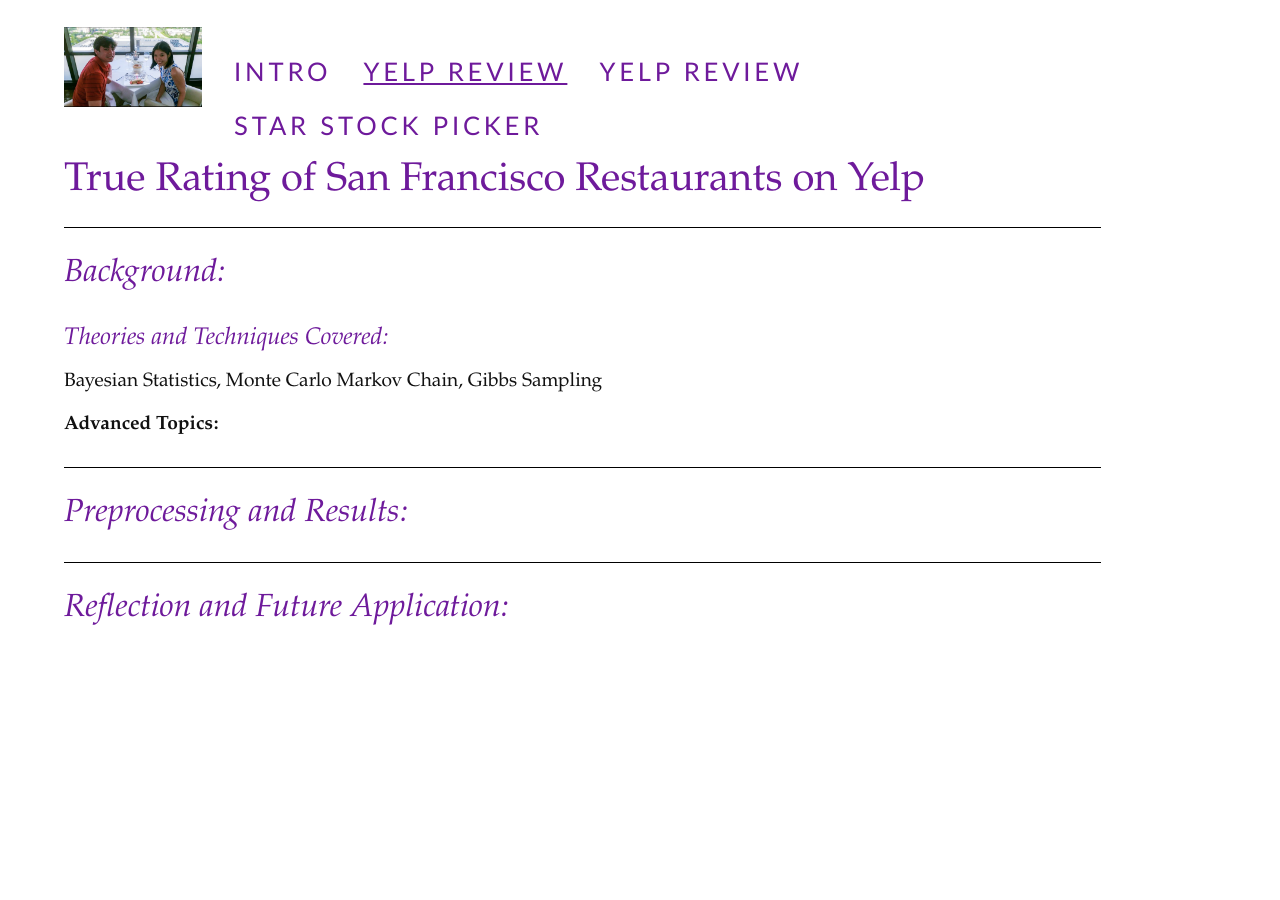
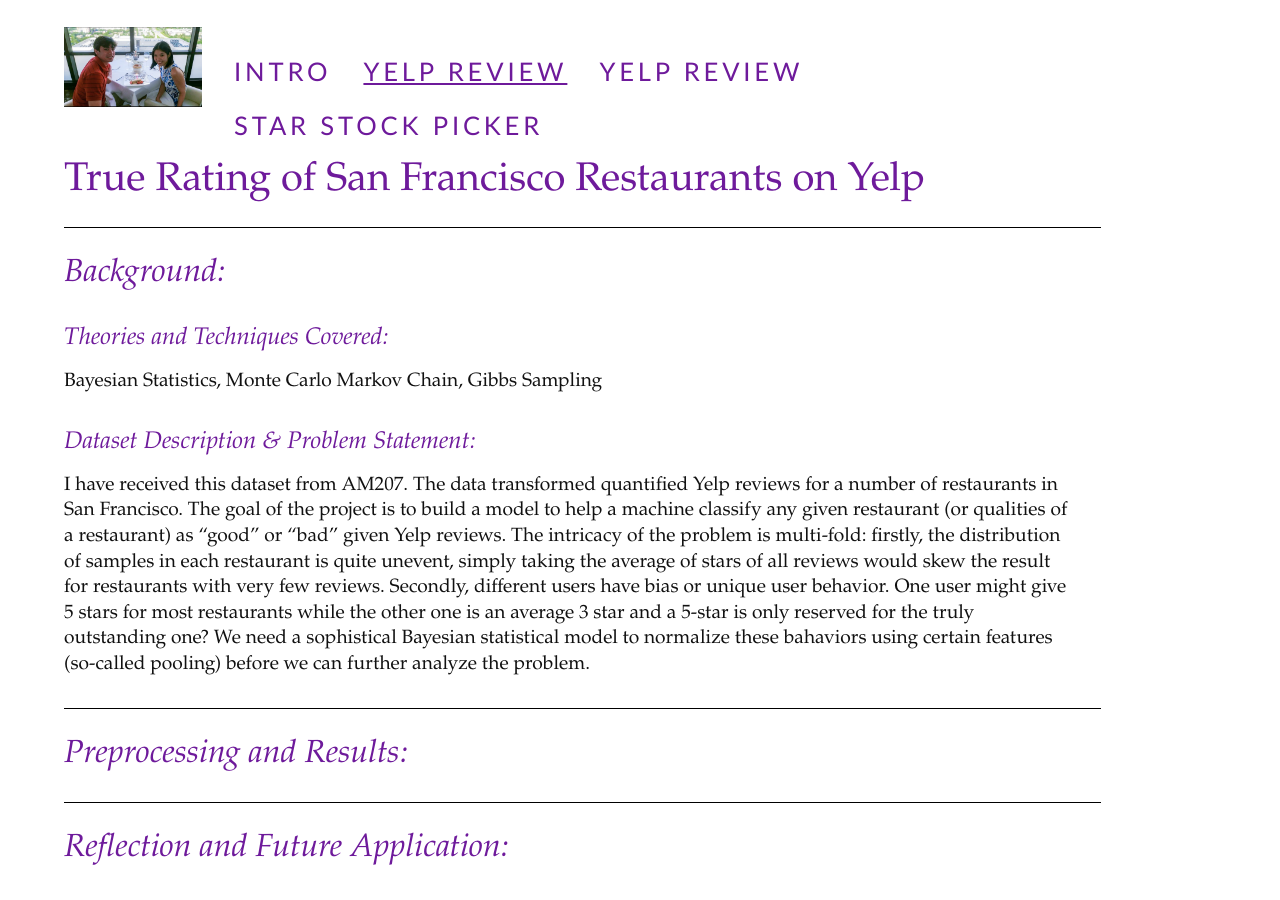
Before and after one commit to vionwinnie/old_website, a Jekyll site: the page built from YelpReview.md, in a window 1280 px wide. Built offline with Jekyll 4.4.1, drawn with Linux system fonts in a browser that asks for light colours; nearby versions of some CDN libraries.

Commit message:
Update YelpReview.md

```diff
--- a/YelpReview.md
+++ b/YelpReview.md
@@ -12,8 +12,17 @@
 
 Bayesian Statistics, Monte Carlo Markov Chain, Gibbs Sampling
 
-**Advanced Topics:**
+### Dataset Description & Problem Statement:
+
+I have received this dataset from AM207. The data transformed quantified Yelp reviews for a number of restaurants in San Francisco. The goal of the project is to build a model to help a machine classify any given restaurant (or qualities of a restaurant) as "good" or "bad" given Yelp reviews. The intricacy of the problem is multi-fold: firstly, the distribution of samples in each restaurant is quite unevent, simply taking the average of stars of all reviews would skew the result for restaurants with very few reviews. Secondly, different users have bias or unique user behavior. One user might give 5 stars for most restaurants while the other one is an average 3 star and a 5-star is only reserved for the truly outstanding one? We need a sophistical Bayesian statistical model to normalize these bahaviors using certain features (so-called pooling) before we can further analyze the problem.
 
 ## Preprocessing and Results:
 
+
+
+
+
+
+
+
 ## Reflection and Future Application:
```
